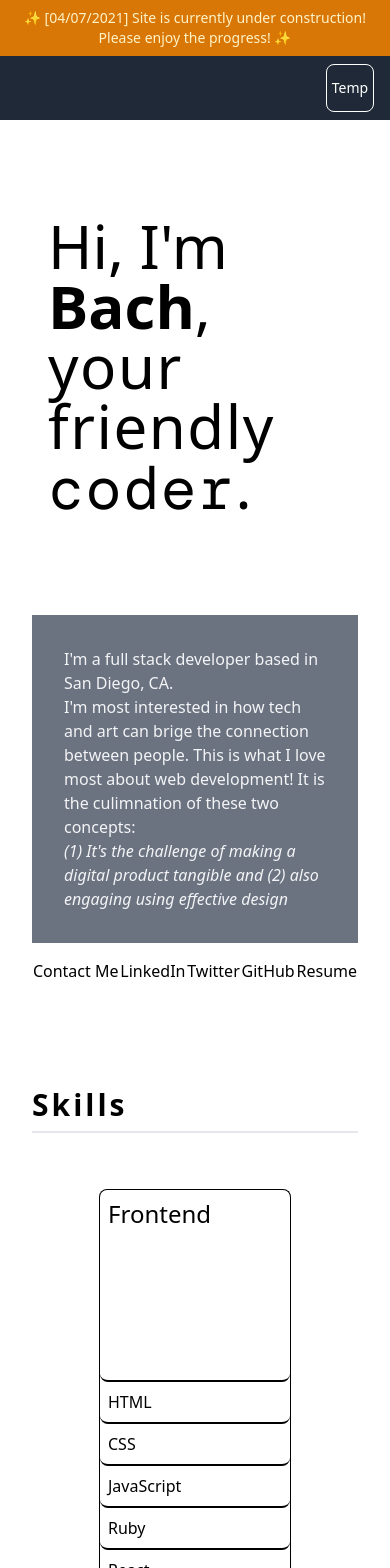
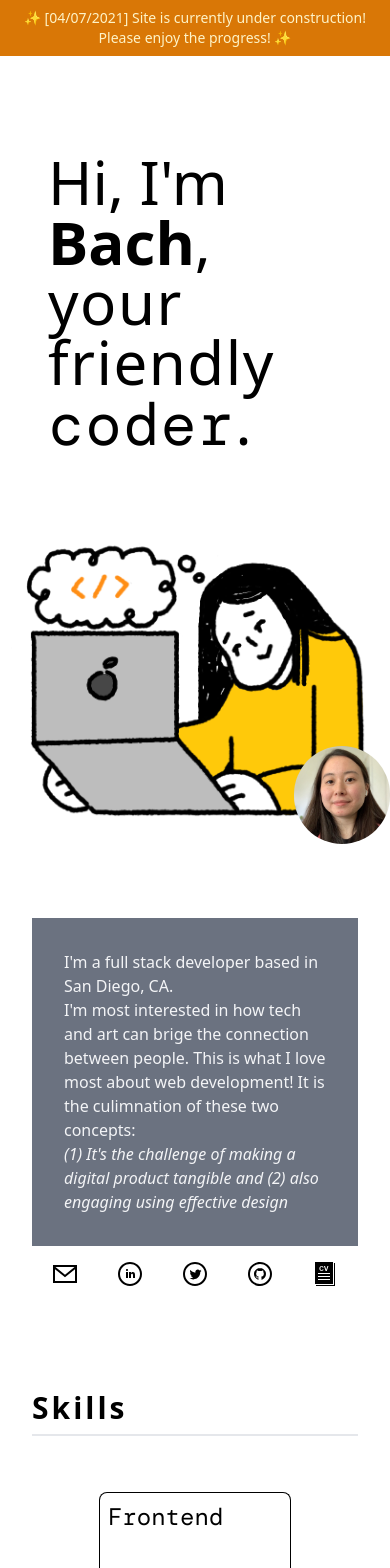
Before and after one commit to bndiep/portfolio, a React (Create React App) app: page / in a window 390 px wide. Shown: the top 1568 px of the page. Built offline with nearby package versions, Linux system fonts and the light colour scheme.

Commit message:
imports images and graphics and attempts making a responsive navbar

```diff
--- a/src/App.js
+++ b/src/App.js
@@ -1,20 +1,51 @@
+import portrait from "./assets/portrait_illustration.svg"
+import profile from "./assets/BachDiep-3:2021.jpg"
 import resume from "./assets/Bach_Diep_Resume.pdf"
 
-function App() {
+const App = () => {
   return (
     <div>
       <header>
         <div className="p-2 bg-yellow-600 text-yellow-100 text-sm text-center flex justify-center">✨ [04/07/2021] Site is currently under construction! Please enjoy the progress! ✨</div>
-        <div className="h-16 p-4 bg-gray-800 flex justify-end items-center sm:hidden">
-          <button className="w-12 h-12 text-white text-sm border border-white rounded-lg">Temp</button>
+
+        <a href="#" className="block hidden">
+          <span className="sr-only">example</span>
+          <img src="" alt="temp"/>
+        </a>
+
+      <nav className="flex flex-col md:flex-row md:space-x-6 font-semibold w-full md:w-auto bg-gray-100 md:bg-transparent p-6 md:p-0 hidden">
+        <a href="#" className="text-indigo-600 hover:underline">Home</a>
+        <a href="#" className="text-gray-600 hover:underline">About us</a>
+        <a href="#" className="text-gray-600 hover:underline">Services</a>
+        <a href="#" className="text-gray-600 hover:underline">Blog</a>
+        <a href="#" className="text-gray-600 hover:underline">Contact</a>
+      </nav>
+
+
+
+        <div className="h-16 p-4 bg-gray-800 flex flex-row justify-between relative hidden" id="top">
+          {/* <a href="#top">
+            <span>B.</span>
+
+            <img src="" alt="logo"></img>
+          </a> */}
+          {/* <button className="w-12 h-12 text-white text-2xl border border-white rounded-lg">=</button> */}
+          {/* <nav className="w-full bg-gray-800 text-gray-100 flex flex-col md:flex-row md:bg-transparent md:w-auto md:items-center">
+            <a href="#top" className="p-4">Home</a>
+            <a href="#skills" className="p-4">Skills</a>
+            <a href="#projects" className="p-4">Projects</a>
+            <a href="/" className="p-4">Art</a>
+          </nav> */}
         </div>
-        <ul className="pr-4 hidden sm:flex flex-row justify-end">
-          <li className="p-4"><a href="/">Home</a></li>
-          <li className="p-4"><a href="#skills">Skills</a></li>
-          <li className="p-4"><a href="#projects">Projects</a></li>
-          <li className="p-4"><a href="/">Art</a></li>
-        </ul>
+
+        <nav className="pr-4 hidden sm:flex flex-row justify-end">
+          <a href="#top" className="p-4">Home</a>
+          <a href="#skills" className="p-4">Skills</a>
+          <a href="#projects" className="p-4">Projects</a>
+          <a href="/" className="p-4">Art</a>
+        </nav>
       </header>
+
       <div className=" my-24 sm:my-72">
         <h1 className="px-12 w-100 text-6xl">
           Hi, I'm <span className="font-bold">Bach</span>,
@@ -22,12 +53,14 @@ function App() {
         <h1 className="px-12 w-100 text-6xl tracking-wide">
           your friendly <span className="tracking-wide font-mono">coder</span>.
         </h1>
+        <img className="mt-20 mr-2" src={ portrait } alt="Funky illustration of Bach using a laptop"/>
       </div>
 
       <div className="mx-8 p-8 bg-gray-500 text-gray-100 lg:mx-16">
+        <img className="w-24 rounded rounded-full absolute bottom-0 right-0" src={ profile } alt="self portrait of Bach Diep" />
         <p className="inline-flex">
           I'm a full stack developer based in San Diego, CA.
-          </p>
+        </p>
         <p>
           I'm most interested in how tech and art can brige the connection between people.
           This is what I love most about web development! It is the culimnation of these two concepts:
@@ -38,20 +71,30 @@ function App() {
       </div>
 
       <div className="px-8 p-4 flex justify-around">
-        <a href="mailto:bachdiep.dev@gmail.com">Contact Me</a>
-        <a href="www.linkedin.com/in/bachdiep" target="_blank" rel="noreferrer">LinkedIn</a>
-        <a href="https://twitter.com/itsabach" target="_blank" rel="noreferrer">Twitter</a>
-        <a href="https://github.com/bndiep" target="_blank" rel="noreferrer">GitHub</a>
-        <a href={ resume } target="_blank" rel="noreferrer">Resume</a>
+        <a href="mailto:bachdiep.dev@gmail.com">
+          <svg alt="E-mail me!" xmlns="http://www.w3.org/2000/svg" width="24" height="24" viewBox="0 0 24 24"><path d="M0 3v18h24v-18h-24zm21.518 2l-9.518 7.713-9.518-7.713h19.036zm-19.518 14v-11.817l10 8.104 10-8.104v11.817h-20z"/></svg>
+        </a>
+        <a href="www.linkedin.com/in/bachdiep" target="_blank" rel="noreferrer">
+          <svg alt="LinkedIn" xmlns="http://www.w3.org/2000/svg" width="24" height="24" viewBox="0 0 24 24"><path d="M12 2c5.514 0 10 4.486 10 10s-4.486 10-10 10-10-4.486-10-10 4.486-10 10-10zm0-2c-6.627 0-12 5.373-12 12s5.373 12 12 12 12-5.373 12-12-5.373-12-12-12zm-2 8c0 .557-.447 1.008-1 1.008s-1-.45-1-1.008c0-.557.447-1.008 1-1.008s1 .452 1 1.008zm0 2h-2v6h2v-6zm3 0h-2v6h2v-2.861c0-1.722 2.002-1.881 2.002 0v2.861h1.998v-3.359c0-3.284-3.128-3.164-4-1.548v-1.093z"/></svg>
+        </a>
+        <a href="https://twitter.com/itsabach" target="_blank" rel="noreferrer">
+          <svg alt="Twitter" xmlns="http://www.w3.org/2000/svg" width="24" height="24" viewBox="0 0 24 24"><path d="M12 2c5.514 0 10 4.486 10 10s-4.486 10-10 10-10-4.486-10-10 4.486-10 10-10zm0-2c-6.627 0-12 5.373-12 12s5.373 12 12 12 12-5.373 12-12-5.373-12-12-12zm6.5 8.778c-.441.196-.916.328-1.414.388.509-.305.898-.787 1.083-1.362-.476.282-1.003.487-1.564.597-.448-.479-1.089-.778-1.796-.778-1.59 0-2.758 1.483-2.399 3.023-2.045-.103-3.86-1.083-5.074-2.572-.645 1.106-.334 2.554.762 3.287-.403-.013-.782-.124-1.114-.308-.027 1.14.791 2.207 1.975 2.445-.346.094-.726.116-1.112.042.313.978 1.224 1.689 2.3 1.709-1.037.812-2.34 1.175-3.647 1.021 1.09.699 2.383 1.106 3.773 1.106 4.572 0 7.154-3.861 6.998-7.324.482-.346.899-.78 1.229-1.274z"/></svg>
+        </a>
+        <a href="https://github.com/bndiep" target="_blank" rel="noreferrer">
+          <svg alt="GitHub" xmlns="http://www.w3.org/2000/svg" width="24" height="24" viewBox="0 0 24 24"><path d="M12 2c5.514 0 10 4.486 10 10s-4.486 10-10 10-10-4.486-10-10 4.486-10 10-10zm0-2c-6.627 0-12 5.373-12 12s5.373 12 12 12 12-5.373 12-12-5.373-12-12-12zm0 6c-3.313 0-6 2.686-6 6 0 2.651 1.719 4.9 4.104 5.693.3.056.396-.13.396-.289v-1.117c-1.669.363-2.017-.707-2.017-.707-.272-.693-.666-.878-.666-.878-.544-.373.041-.365.041-.365.603.042.92.619.92.619.535.917 1.403.652 1.746.499.054-.388.209-.652.381-.802-1.333-.152-2.733-.667-2.733-2.965 0-.655.234-1.19.618-1.61-.062-.153-.268-.764.058-1.59 0 0 .504-.161 1.65.615.479-.133.992-.199 1.502-.202.51.002 1.023.069 1.503.202 1.146-.776 1.648-.615 1.648-.615.327.826.121 1.437.06 1.588.385.42.617.955.617 1.61 0 2.305-1.404 2.812-2.74 2.96.216.186.412.551.412 1.111v1.646c0 .16.096.347.4.288 2.383-.793 4.1-3.041 4.1-5.691 0-3.314-2.687-6-6-6z"/></svg>
+        </a>
+        <a href={ resume } target="_blank" rel="noreferrer">
+          <svg alt="View Resume" width="24" height="24" xmlns="http://www.w3.org/2000/svg" fill-rule="evenodd" clip-rule="evenodd"><path d="M3 24h19v-23h-1v22h-18v1zm17-24h-18v22h18v-22zm-3 17h-12v1h12v-1zm0-3h-12v1h12v-1zm0-3h-12v1h12v-1zm-7.348-3.863l.948.3c-.145.529-.387.922-.725 1.178-.338.257-.767.385-1.287.385-.643 0-1.171-.22-1.585-.659-.414-.439-.621-1.04-.621-1.802 0-.806.208-1.432.624-1.878.416-.446.963-.669 1.642-.669.592 0 1.073.175 1.443.525.221.207.386.505.496.892l-.968.231c-.057-.251-.177-.449-.358-.594-.182-.146-.403-.218-.663-.218-.359 0-.65.129-.874.386-.223.258-.335.675-.335 1.252 0 .613.11 1.049.331 1.308.22.26.506.39.858.39.26 0 .484-.082.671-.248.187-.165.322-.425.403-.779zm3.023 1.78l-1.731-4.842h1.06l1.226 3.584 1.186-3.584h1.037l-1.734 4.842h-1.044z"/></svg>
+        </a>
       </div>
 
       <div className="mx-8 py-20">
         <h2 className="py-2 text-3xl font-bold tracking-widest border-b-2" id="skills">Skills</h2>
-        <div className="pt-12 flex flex-wrap justify-center items-start">
+        <div className="pt-12 font-mono flex flex-wrap justify-center items-start">
 
           <div className="m-2 w-48 border-t border-l border-r border-black rounded-lg">
             <h3 className="p-2 h-48 text-2xl border-b-2 border-black rounded-lg">Frontend</h3>
-            <ul className="">
+            <ul>
               <li className="p-2 border-b-2 border-black rounded-lg">HTML</li>
               <li className="p-2 border-b-2 border-black rounded-lg">CSS</li>
               <li className="p-2 border-b-2 border-black rounded-lg">JavaScript</li>
@@ -103,7 +146,7 @@ function App() {
         <div className="flex flex-col justify-center items-center">
 
           <div className="p-8">
-            <h4 className="text-2xl">LifeBand</h4>
+            <h4 className="text-2xl font-mono">LifeBand</h4>
             <div className="my-2 flex flex-col md:flex-row">
               <span className="mr-2 p-20 bg-yellow-400 border-yellow-200 rounded-md">Placeholder</span>
               <p className="my-2 md:ml-2">
@@ -117,7 +160,7 @@ function App() {
           </div>
 
           <div className="p-8">
-            <h4 className="text-2xl">React Here, Tryna Function</h4>
+            <h4 className="text-2xl font-mono">React Here, Tryna Function</h4>
             <div className="my-2 flex flex-col md:flex-row">
               <span className="mr-2 p-20 bg-yellow-400 border-yellow-200 rounded-md">Placeholder</span>
               <p className="my-2 md:ml-2">
@@ -132,7 +175,7 @@ function App() {
           </div>
 
           <div className="p-8">
-            <h4 className="text-2xl">Tic-Tac-Toe</h4>
+            <h4 className="text-2xl font-mono">Tic-Tac-Toe</h4>
             <div className="my-2 flex flex-col md:flex-row">
               <span className="mr-2 p-20 bg-yellow-400 border-yellow-200 rounded-md">Placeholder</span>
               <p className="my-2 md:ml-2">
@@ -146,7 +189,7 @@ function App() {
           </div>
 
           <div className="p-8">
-            <h4 className="text-2xl">Pig Latin</h4>
+            <h4 className="text-2xl font-mono">Pig Latin</h4>
             <div className="my-2 flex flex-col md:flex-row">
               <span className="mr-2 p-20 bg-yellow-400 border-yellow-200 rounded-md">Placeholder</span>
               <p className="my-2 md:ml-2">
@@ -160,7 +203,7 @@ function App() {
           </div>
 
           <div className="p-8">
-            <h4 className="text-2xl">Blog App</h4>
+            <h4 className="text-2xl font-mono">Blog App</h4>
             <div className="my-2 flex flex-col md:flex-row">
               <span className="mr-2 p-20 bg-yellow-400 border-yellow-200 rounded-md">Placeholder</span>
               <p className="my-2 md:ml-2">
@@ -175,8 +218,9 @@ function App() {
         </div>
       </div>
 
-      <div className="py-16 flex justify-center">
-        <p>Interested in contacting me? Reach me <a className="text-yellow-900" href="mailto:bachdiep.dev@gmail.com"> here</a>.</p>
+      <div className="py-16 flex flex-col justify-center items-center">
+        <p>Interested in contacting me? Reach me <a className="text-yellow-900 font-mono" href="mailto:bachdiep.dev@gmail.com"> here</a>.
+        </p>
       </div>
 
       <footer className="md:py-2 text-sm text-center flex justify-center items-center text-gray-400">Designed and built by Bach Diep using React.js and Tailwind CSS</footer>
```
Also changed, not shown: src/assets/BachDiep-3:2021.jpg (added), src/assets/portrait_illustration.svg (added).
